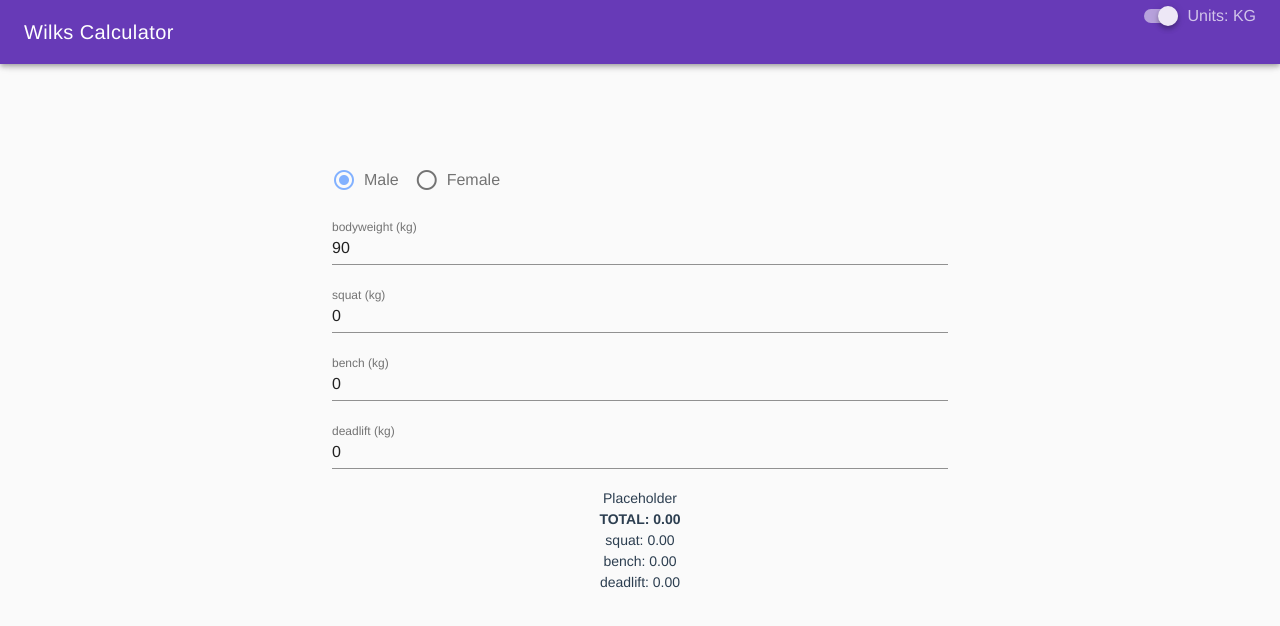
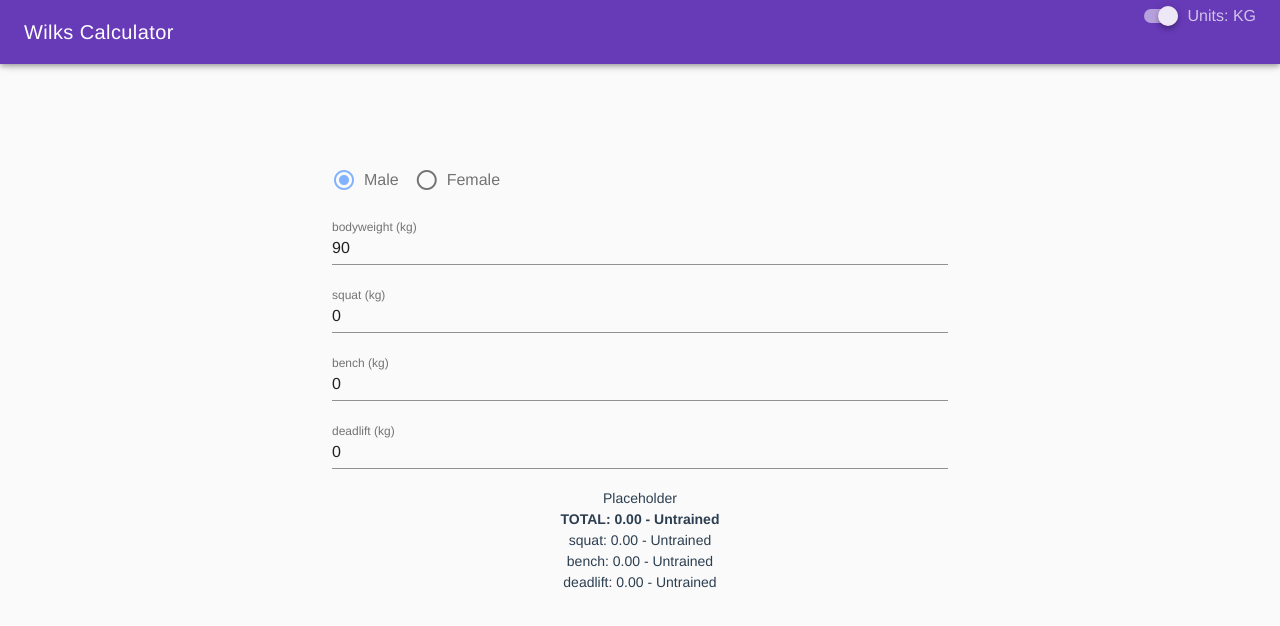
Before and after one commit to trepz/wilks-calculator, a Vue app: page / in a window 1280 px wide. Shown: the top 626 px of the page. Built offline with nearby package versions, Linux system fonts and the light colour scheme.

Commit message:
Display rank next to wilks score

```diff
--- a/src/components/LiftRank.vue
+++ b/src/components/LiftRank.vue
@@ -1,8 +1,8 @@
 <template>
   <div>
-    <strong>TOTAL: {{ total.toFixed(2) }}</strong>
+    <strong>TOTAL: {{ total.toFixed(2) }} - {{ rank({ name: 'total', value: total }) }}</strong>
     <div v-for="stat in stats" :key="stat.name">
-      {{ stat.name }}: {{ stat.value.toFixed(2) }}
+      {{ stat.name }}: {{ stat.value.toFixed(2) }} - {{ rank(stat) }}
     </div>
   </div>
 </template>
```
